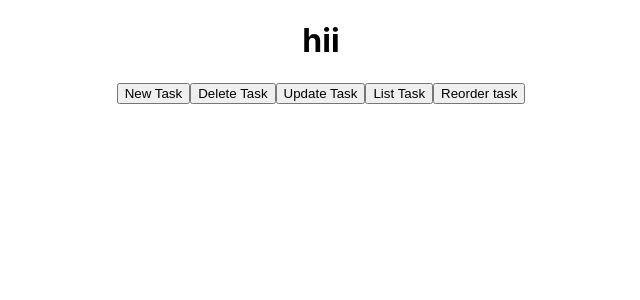
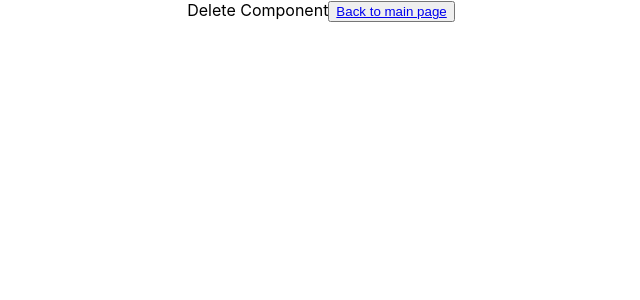
Before and after one commit to ananupam/todo_hox, a React (Create React App) app in the folder todo/: page /delete in a window 1280 px wide. Shown: the top 300 px of the page, without its empty margins (319-959 px from the left). Built offline with nearby package versions, Linux system fonts and the light colour scheme.

Commit message:
adding routes

```diff
--- a/todo/package.json
+++ b/todo/package.json
@@ -13,6 +13,7 @@
     "@types/react-dom": "^18.0.11",
     "react": "^18.2.0",
     "react-dom": "^18.2.0",
+    "react-router-dom": "^6.8.2",
     "react-scripts": "5.0.1",
     "typescript": "^4.9.5",
     "web-vitals": "^2.1.4"
@@ -42,6 +43,7 @@
     ]
   },
   "devDependencies": {
-    "@types/react-query": "^1.2.9"
+    "@types/react-query": "^1.2.9",
+    "@types/react-router-dom": "^5.3.3"
   }
 }
--- a/todo/src/App.tsx
+++ b/todo/src/App.tsx
@@ -1,14 +1,39 @@
 import React from 'react';
 import logo from './logo.svg';
 import './App.css';
+import {BrowserRouter as Router, Route, Routes} from 'react-router-dom';
 
 import Main from './components/main';
+import CreateComp from './components/pages/createComp';
+import DeleteComp from './components/pages/deleteComp';
+import UpdateComp from './components/pages/updateComp';
+import ListComp from './components/pages/listComp';
+import ReorderComp from './components/pages/reorderComp';
+
 
 function App() {
   return (
     <div className="App">
-      <h1> hii</h1>
-      <Main/>
+      <Router>
+      <Routes>
+        <Route path="/" element={<Main/>} />
+      </Routes>
+      <Routes>
+        <Route path="/create" element={<CreateComp/>} />
+      </Routes>
+      <Routes>
+        <Route path="/delete" element={<DeleteComp/>} />
+      </Routes>
+      <Routes>
+        <Route path="/update" element={<UpdateComp/>} />
+      </Routes>
+      <Routes>
+        <Route path="/list" element={<ListComp/>} />
+      </Routes>
+      <Routes>
+        <Route path="/reorder" element={<ReorderComp/>} />
+      </Routes>
+      </Router>
     </div>
   );
 }
--- a/todo/src/components/main.tsx
+++ b/todo/src/components/main.tsx
@@ -1,13 +1,15 @@
 import React from 'react';
+import { Link } from "react-router-dom";
+import CreateComp from './pages/createComp';
 
 const Main =() => {
     return(
         <div className='optionbtns'>
-        <button>New Task</button>
-        <button>Delete Task</button>
-        <button>Update Task</button>
-        <button>List Task</button>
-        <button>Reorder task</button>
+        <button><Link to="/create">New Task</Link></button>
+        <button><Link to="/delete">Delete Task</Link></button>
+        <button><Link to="/update">Update Task</Link></button>
+        <button><Link to="/list">List Task</Link></button>
+        <button><Link to="/reorder">Reorder task</Link></button>
     </div>
     )
 }
--- a/todo/src/components/pages/createComp.tsx
+++ b/todo/src/components/pages/createComp.tsx
@@ -1,5 +1,11 @@
 import React from 'react';
+import { Link } from "react-router-dom";
 
 export default function CreateComp(){
+    return(
+        <div>Create Component
+            <button><Link to="/">Back to main page</Link></button>
+        </div>
+    )
 
 }
--- a/todo/src/components/pages/deleteComp.tsx
+++ b/todo/src/components/pages/deleteComp.tsx
@@ -1,5 +1,10 @@
 import React from 'react';
+import { Link } from "react-router-dom";
 
 export default function DeleteComp(){
-
+    return(
+        <div>Delete Component
+            <button><Link to="/">Back to main page</Link></button>
+        </div>
+    )
 }
--- a/todo/src/components/pages/listComp.tsx
+++ b/todo/src/components/pages/listComp.tsx
@@ -1,5 +1,10 @@
 import React from 'react';
+import { Link } from "react-router-dom";
 
 export default function ListComp(){
-
+    return(
+        <div>List Component
+            <button><Link to="/">Back to main page</Link></button>
+        </div>
+    )
 }
--- a/todo/src/components/pages/reorderComp.tsx
+++ b/todo/src/components/pages/reorderComp.tsx
@@ -1,5 +1,11 @@
 import React from 'react';
+import { Link } from "react-router-dom";
+
 
 export default function ReorderComp(){
-
+    return(
+        <div>Reorder Component
+             <button><Link to="/">Back to main page</Link></button>
+        </div>
+    )
 }
--- a/todo/src/components/pages/updateComp.tsx
+++ b/todo/src/components/pages/updateComp.tsx
@@ -1,5 +1,11 @@
 import React from 'react';
+import { Link } from "react-router-dom";
+
 
 export default function UpdateComp(){
-
+    return(
+        <div>Update Component
+            <button><Link to="/">Back to main page</Link></button>
+        </div>
+    )
 }
```
Also changed, not shown: 1 other file (tests, documents, lock files or other folders).
